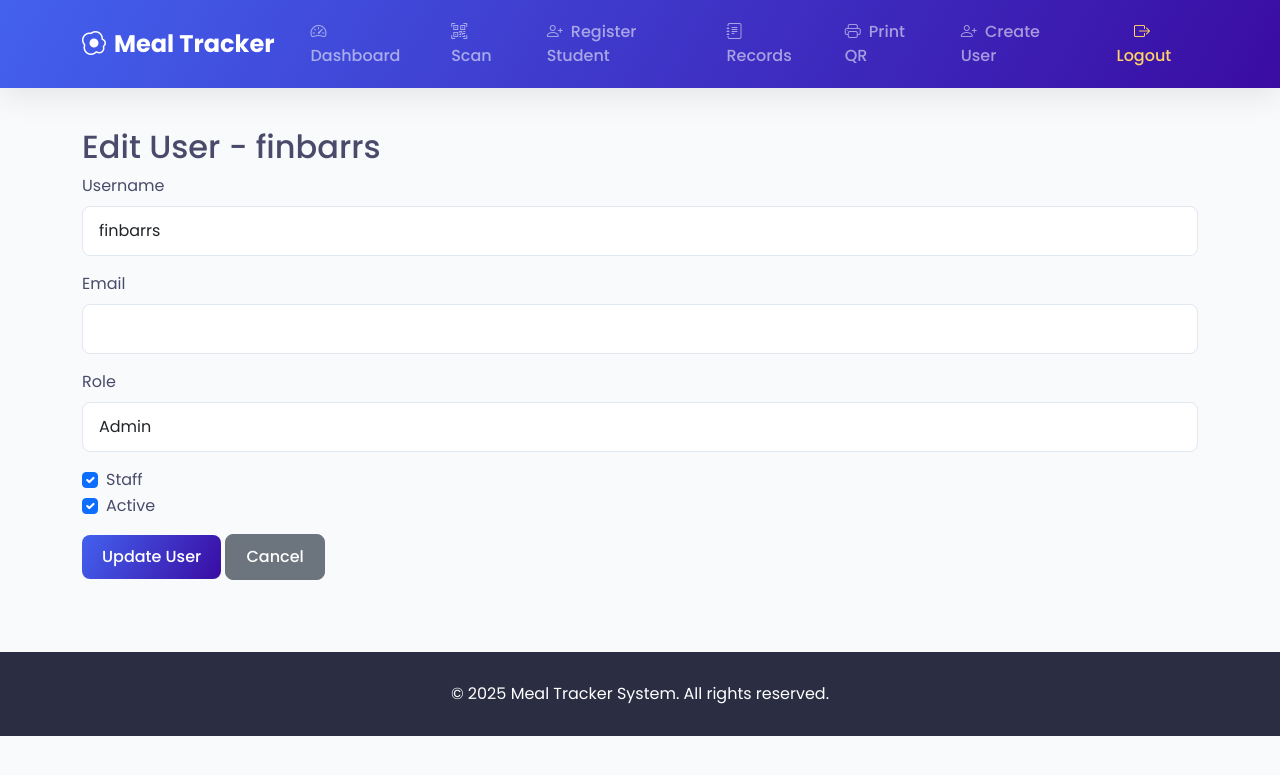
After one commit to Peawills/Meal_Tracking_System, a Django app: page /accounts/users/1/edit/ in a window 1280 px wide. The commit adds this page. Shown: the top 775 px of the page. Run offline with Django 5.2, Linux system fonts and the light colour scheme; a user stored in the database is signed in; data comes from the database, SQL or seed files in the repository; both versions use the stored data as it was after the commit; some libraries are stand-ins or nearby versions.

Commit message:
Edit / delete user

```diff
--- /dev/null
+++ b/accounts/templates/accounts/edit_user.html
@@ -0,0 +1,42 @@
+{% extends 'students/basetemp.html' %}
+{% block title %}Edit User{% endblock %}
+
+{% block content %}
+<div class="container py-4">
+  <h2>Edit User - {{ user_obj.username }}</h2>
+  <form method="post">
+    {% csrf_token %}
+    <div class="mb-3">
+      <label class="form-label">Username</label>
+      <input type="text" name="username" value="{{ user_obj.username }}" class="form-control">
+    </div>
+
+    <div class="mb-3">
+      <label class="form-label">Email</label>
+      <input type="email" name="email" value="{{ user_obj.email }}" class="form-control">
+    </div>
+
+    <div class="mb-3">
+      <label class="form-label">Role</label>
+      <select name="role" class="form-control">
+        {% for group in groups %}
+        <option value="{{ group.name }}" {% if group in user_obj.groups.all %}selected{% endif %}>{{ group.name }}</option>
+        {% endfor %}
+      </select>
+    </div>
+
+    <div class="form-check">
+      <input type="checkbox" name="is_staff" class="form-check-input" {% if user_obj.is_staff %}checked{% endif %}>
+      <label class="form-check-label">Staff</label>
+    </div>
+
+    <div class="form-check mb-3">
+      <input type="checkbox" name="is_active" class="form-check-input" {% if user_obj.is_active %}checked{% endif %}>
+      <label class="form-check-label">Active</label>
+    </div>
+
+    <button class="btn btn-primary">Update User</button>
+    <a href="{% url 'view_users' %}" class="btn btn-secondary">Cancel</a>
+  </form>
+</div>
+{% endblock %}
--- a/accounts/urls.py
+++ b/accounts/urls.py
@@ -1,8 +1,10 @@
 from django.urls import path
-from .views import register_user, view_users
+from .views import register_user, view_users, edit_user, delete_user
 
 
 urlpatterns = [
     path("register-user/", register_user, name="register_user"),
     path("users/", view_users, name="view_users"),
+    path("users/<int:user_id>/edit/", edit_user, name="edit_user"),
+    path("users/<int:user_id>/delete/", delete_user, name="delete_user"),
 ]
--- a/accounts/views.py
+++ b/accounts/views.py
@@ -5,6 +5,8 @@ from django.contrib.admin.views.decorators import staff_member_required
 from django.contrib.auth.models import Group
 from .forms import CustomUserCreationForm
 from django.contrib.auth.models import User
+from django.shortcuts import get_object_or_404
+from django.contrib.auth.models import Group, User
 
 
 @staff_member_required
@@ -45,3 +47,41 @@ def register_user(request):
 def view_users(request):
     users = User.objects.all().order_by("-date_joined")
     return render(request, "accounts/view_users.html", {"users": users})
+
+
+@staff_member_required
+def edit_user(request, user_id):
+    user = get_object_or_404(User, id=user_id)
+
+    if request.method == "POST":
+        user.username = request.POST.get("username")
+        user.email = request.POST.get("email")
+        user.is_active = "is_active" in request.POST
+        user.is_staff = "is_staff" in request.POST
+
+        # Update group
+        role = request.POST.get("role")
+        user.groups.clear()
+        if role:
+            group = Group.objects.get(name=role)
+            user.groups.add(group)
+
+        user.save()
+        messages.success(request, f"✅ User '{user.username}' updated successfully.")
+        return redirect("view_users")
+
+    return render(
+        request,
+        "accounts/edit_user.html",
+        {"user_obj": user, "groups": Group.objects.all()},
+    )
+
+
+@staff_member_required
+def delete_user(request, user_id):
+    user = get_object_or_404(User, id=user_id)
+    if request.method == "POST":
+        user.delete()
+        messages.success(request, f"🗑️ User deleted successfully.")
+        return redirect("view_users")
+    return render(request, "accounts/delete_user.html", {"user_obj": user})
```
Also changed, not shown: accounts/templates/accounts/delete_user.html (added, +13 -0 lines), accounts/templates/accounts/view_users.html (+10 -0 lines), db.sqlite3.
